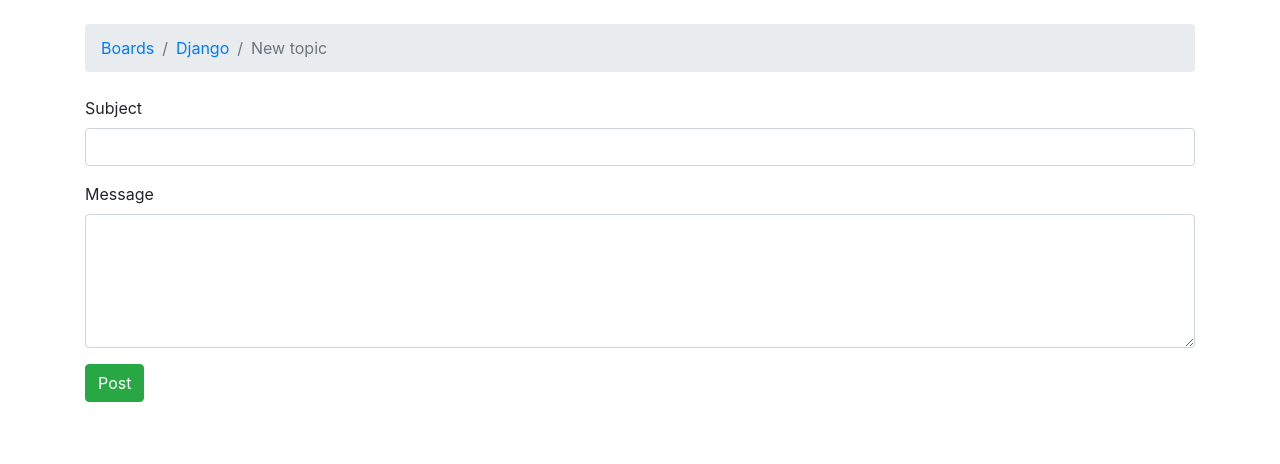
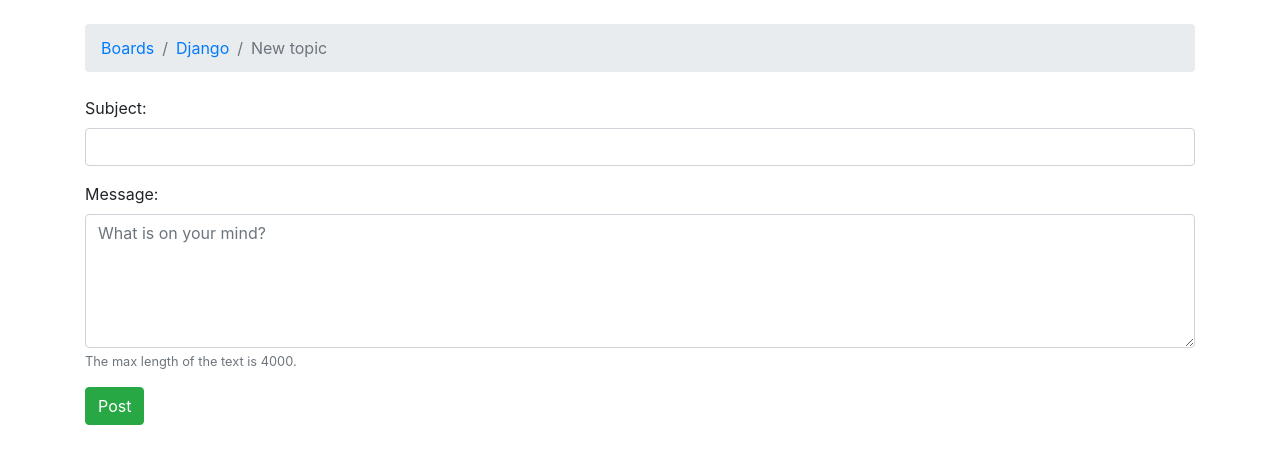
Before and after one commit to olya-bo/django_boards, a Django app: page /boards/1/new/ in a window 1280 px wide. Shown: the part 56-520 px from the top of the page. Run offline with Django 3.2, Linux system fonts and the light colour scheme; data comes from the database, SQL or seed files in the repository; some libraries are stand-ins or nearby versions; some web fonts are replaced.

Commit message:
updated files

```diff
--- a/boards/froms.py
+++ b/boards/froms.py
@@ -3,7 +3,13 @@ from .models import Topic
 
 
 class NewTopicForm(forms.ModelForm):
-    message = forms.CharField(widget=forms.Textarea(), max_length=4000)
+    message = forms.CharField(
+        widget=forms.Textarea(
+            attrs={'rows': 5, 'placeholder': 'What is on your mind?'}
+        ),
+        max_length=4000,
+        help_text='The max length of the text is 4000.'
+    )
 
     class Meta:
         model = Topic
--- a/boards/views.py
+++ b/boards/views.py
@@ -1,6 +1,8 @@
 from django.contrib.auth.models import User
 from django.shortcuts import render, get_object_or_404, redirect
-from boards.models import Board, Topic, Post
+
+from boards.froms import NewTopicForm
+from boards.models import Board, Post
 
 
 def home(request):
@@ -15,25 +17,20 @@ def board_topics(request, pk):
 
 def new_topic(request, pk):
     board = get_object_or_404(Board, pk=pk)
-
+    user = User.objects.first()  # TODO: get the currently logged in user
     if request.method == 'POST':
-        subject = request.POST['subject']
-        message = request.POST['message']
-
-        user = User.objects.first()  # TODO: get the currently logged in user
-
-        topic = Topic.objects.create(
-            subject=subject,
-            board=board,
-            starter=user
-        )
-
-        post = Post.objects.create(
-            message=message,
-            topic=topic,
-            created_by=user
-        )
-
-        return redirect('board_topics', pk=board.pk)  # TODO: redirect to the created topic page
-
-    return render(request, 'new_topic.html', {'board': board})
+        form = NewTopicForm(request.POST)
+        if form.is_valid():
+            topic = form.save(commit=False)
+            topic.board = board
+            topic.starter = user
+            topic.save()
+            post = Post.objects.create(
+                message=form.cleaned_data.get('message'),
+                topic=topic,
+                created_by=user
+            )
+            return redirect('board_topics', pk=board.pk)  # TODO: redirect to the created topic page
+    else:
+        form = NewTopicForm()
+    return render(request, 'new_topic.html', {'board': board, 'form': form})
--- a/core/settings.py
+++ b/core/settings.py
@@ -39,6 +39,7 @@ INSTALLED_APPS = [
     'django.contrib.messages',
     'django.contrib.staticfiles',
 
+    'widget_tweaks',
     'boards',
 ]
 
--- a/requirements.txt
+++ b/requirements.txt
@@ -2,6 +2,7 @@ asgiref==3.4.1
 backcall==0.2.0
 decorator==5.1.0
 Django==3.2.7
+django-widget-tweaks==1.4.8
 ipython==7.27.0
 jedi==0.18.0
 matplotlib-inline==0.1.3
--- a/templates/new_topic.html
+++ b/templates/new_topic.html
@@ -1,4 +1,6 @@
 {% extends 'base.html' %}
+
+{% load widget_tweaks %}
 
 {% block title %}Start a New Topic{% endblock %}
 
@@ -9,16 +11,23 @@
 {% endblock %}
 
 {% block content %}
-  <form method="post">
+  <form method="post" novalidate>
     {% csrf_token %}
-    <div class="form-group">
-      <label for="id_subject">Subject</label>
-      <input type="text" class="form-control" id="id_subject" name="subject">
-    </div>
-    <div class="form-group">
-      <label for="id_message">Message</label>
-      <textarea class="form-control" id="id_message" name="message" rows="5"></textarea>
-    </div>
+
+    {% for field in form %}
+      <div class="form-group">
+        {{ field.label_tag }}
+
+        {% render_field field class="form-control" %}
+
+        {% if field.help_text %}
+          <small class="form-text text-muted">
+            {{ field.help_text }}
+          </small>
+        {% endif %}
+      </div>
+    {% endfor %}
+
     <button type="submit" class="btn btn-success">Post</button>
   </form>
 {% endblock %}
```
